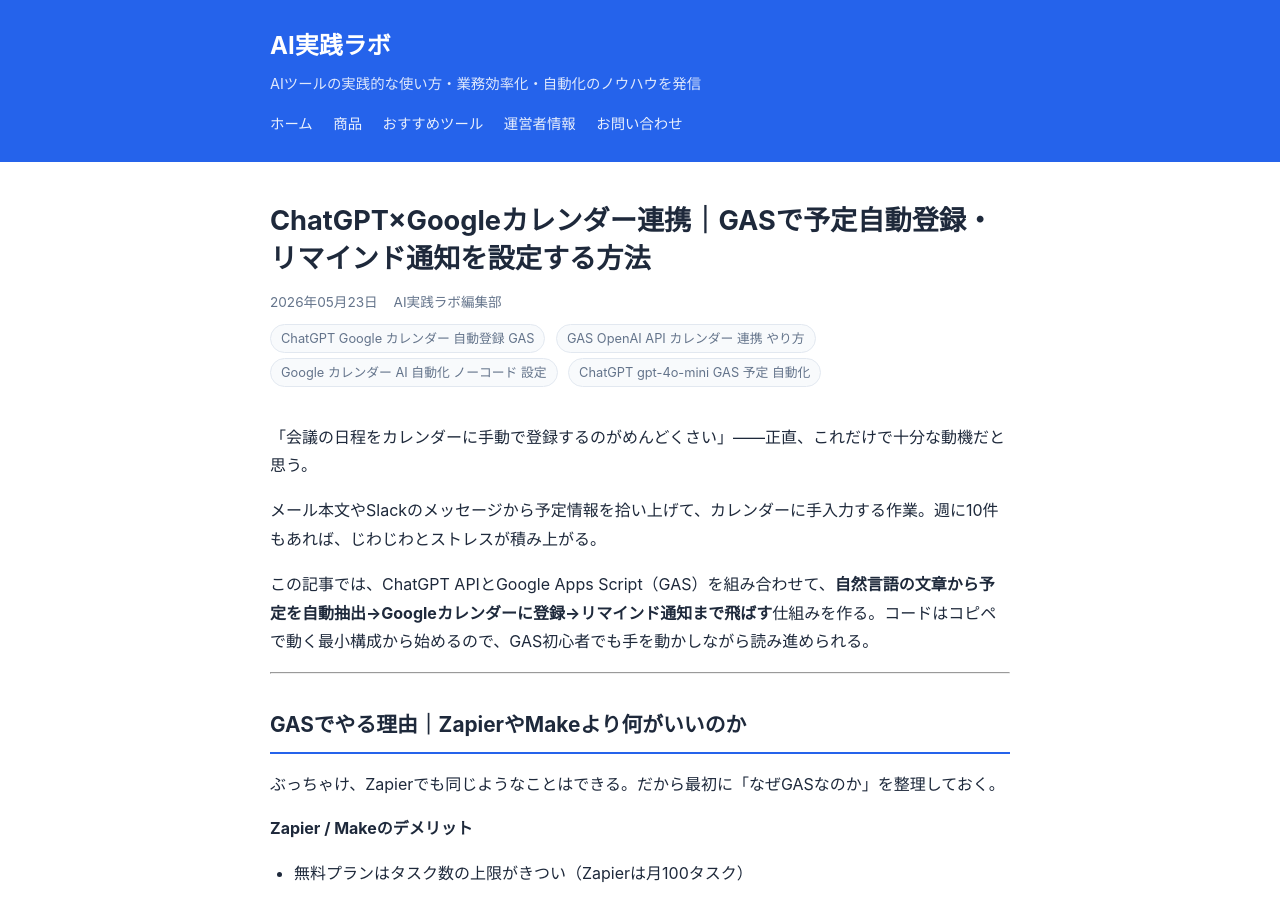
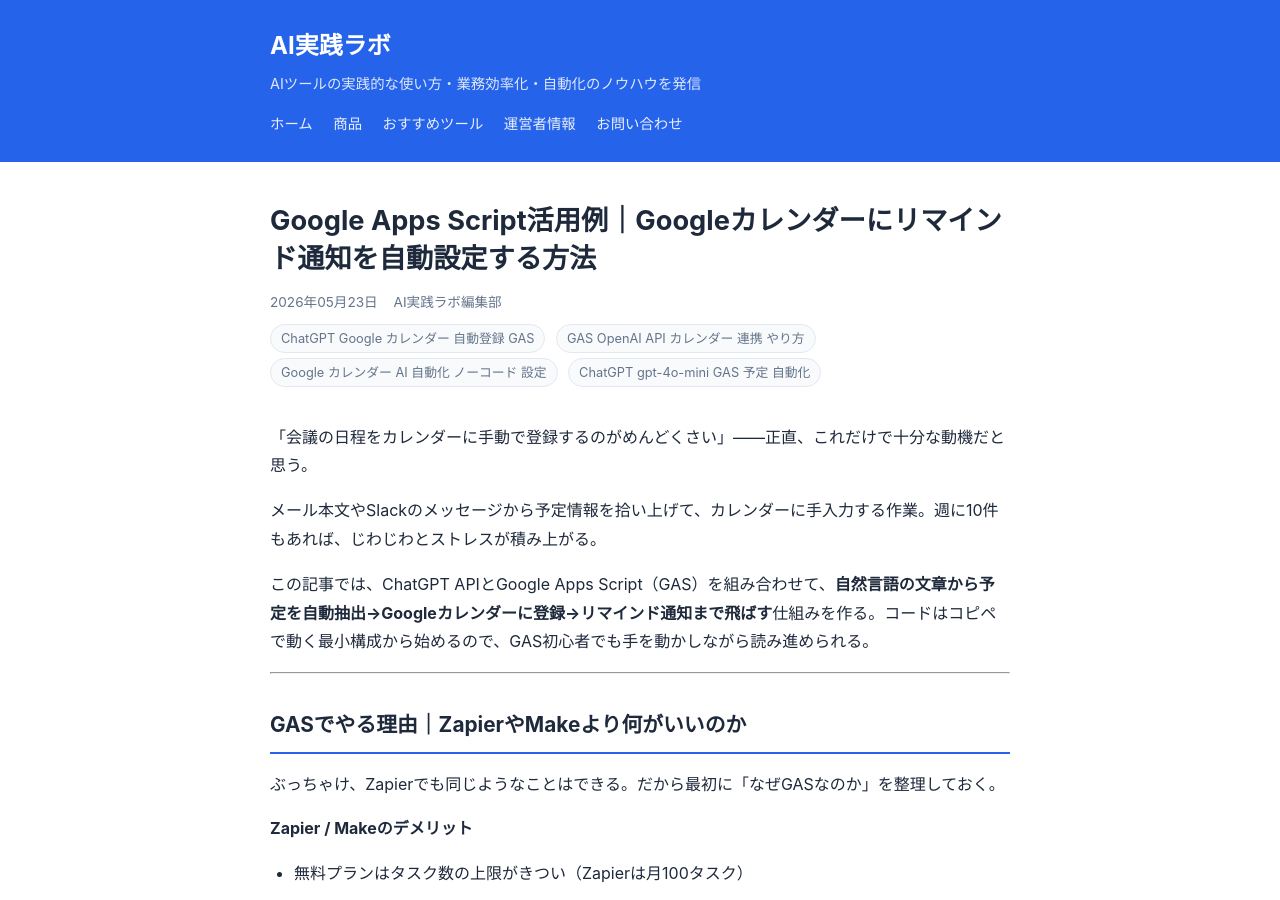
Before and after one commit to toto2014jp-prog/toto2014jp, a Jekyll site: the page built from _posts/2026-05-23-ChatGPTGoogleカレンダー連携GASで予定自動登録リマインド通知を設定する方法.md, in a window 1280 px wide and 900 px high. Built offline with Jekyll 4.4.1, drawn with Linux system fonts in a browser that asks for light colours.

Commit message:
Improve title for higher CTR: add Google Apps Script + 活用例 keywords

```diff
--- a/_posts/2026-05-23-ChatGPTGoogleカレンダー連携GASで予定自動登録リマインド通知を設定する方法.md
+++ b/_posts/2026-05-23-ChatGPTGoogleカレンダー連携GASで予定自動登録リマインド通知を設定する方法.md
@@ -1,6 +1,6 @@
 ---
 layout: post
-title: "ChatGPT×Googleカレンダー連携｜GASで予定自動登録・リマインド通知を設定する方法"
+title: "Google Apps Script活用例｜Googleカレンダーにリマインド通知を自動設定する方法"
 date: 2026-05-23 09:10:09 +0900
 description: "ChatGPT APIとGASを使いGoogleカレンダーに予定を自動登録＆リマインド通知する手順を解説。APIキーの安全な管理からエラー対策まで、コピペで動くコード付きで紹介。"
 tags:
```
